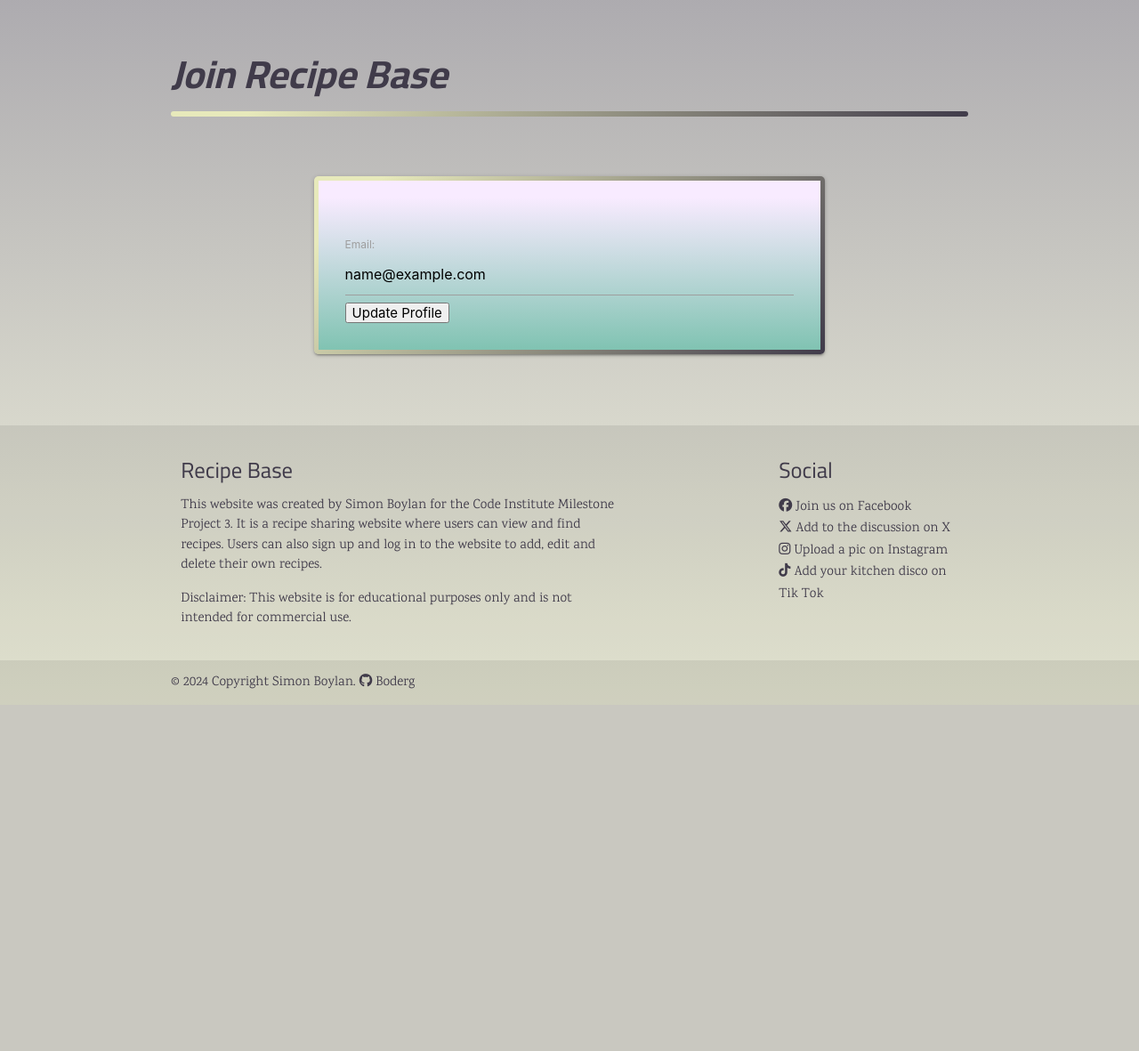
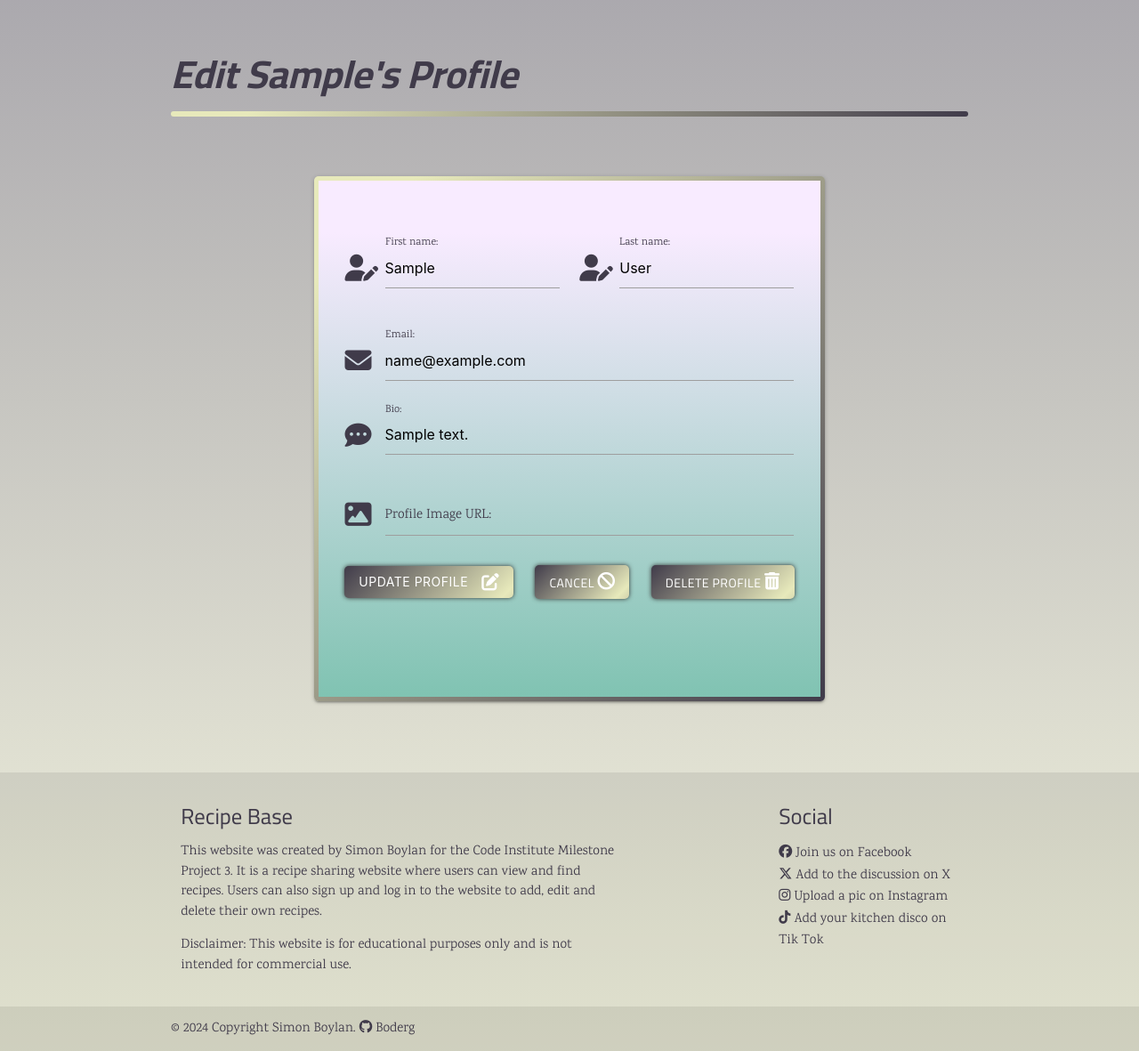
Before and after one commit to boderg/recipe-base, a Flask app: page /edit_profile/1 in a window 1280 px wide. Shown: the part 84-1265 px from the top of the page at 89% size. Before the commit the page ends 858 px from the top, so only its background shows below. Run offline with Flask 3, Linux system fonts and the light colour scheme; the visitor is signed in with stand-in values (Sample User, id 1); a database or web service that is not in the repository returns one stand-in record (values such as "Sample title"); some libraries are stand-ins or nearby versions.

Commit message:
Add edit profile form

```diff
--- a/templates/edit_profile.html
+++ b/templates/edit_profile.html
@@ -1,19 +1,66 @@
 {% extends "base.html" %}
 {% block content %}
 
-<h3>Join Recipe Base</h3>
+<h3>Edit {{ user.username.capitalize() }}'s Profile</h3>
 <hr>
 
 <div class="row">
-    <!-- form section -->
     <form class="col s12 m8 offset-m2" method="post" action="{{ url_for('edit_profile', username=session['user']) }}">
+
         <div class="card-panel">
-            <label for="email">Email:</label>
-            <input type="email" id="email" name="email" value="{{ user.email }}">
-            <!-- Add other fields as necessary -->
-            <input type="submit" value="Update Profile">
+
+            <!-- first name -->
+            <div class="row">
+                <div class="input-field col s6">
+                    <i class="fas fa-user-pen prefix"></i>
+                    <input id="first_name" name="first_name" type="text" minlength="1" maxlength="30"
+                        pattern="^[a-zA-Z]{1,30}$" class="validate" value="{{ user.first_name }}" required>
+                    <label for="first_name">First name: </label>
+                </div>
+            <!-- last name -->
+                <div class="input-field col s6">
+                    <i class="fas fa-user-pen prefix"></i>
+                    <input id="last_name" name="last_name" type="text" minlength="1" maxlength="30"
+                        pattern="^[a-zA-Z]{1,30}$" class="validate" value="{{ user.last_name }}" required>
+                    <label for="last_name">Last name: </label>
+                </div>
+            </div>
+            <!-- email -->
+            <div class="row">
+                <div class="input-field col s12">
+                    <i class="fas fa-envelope prefix"></i>
+                    <input id="email" name="email" type="email" class="validate" value="{{ user.email }}" required>
+                    <label for="email">Email: </label>
+                </div>
+            <!-- bio -->
+                <div class="input-field col s12">
+                    <i class="fas fa-comment-dots prefix"></i>
+                    <textarea id="bio" name="bio" class="materialize-textarea validate" required>{{ user.bio }}</textarea>
+                    <label for="bio">Bio: </label>
+                </div>
+            <!-- profile image -->
+                <div class="input-field col s12">
+                    <i class="fas fa-image prefix"></i>
+                    <input id="profile_image" name="profile_image" type="url" class="validate">
+                    <label for="profile_image">Profile Image URL: </label>
+                </div>
+            <div class="row">
+                <div class="col s12 ed-btn center-align">
+                    <button class="btn submit" type="submit">Update Profile
+                        <i class="fas fa-pen-to-square right"></i>
+                    </button>
+                    <a href="{{ url_for('profile', username=session['user']) }}" class="btn">Cancel <i class="fas fa-ban"></i></a>
+                    <a href="{{ url_for('delete_profile', username=session['user']) }}"
+                        onclick="return confirm('Are you sure you want to delete your profile? This action cannot be undone.')"
+                        class="btn delete">Delete Profile <i class="fas fa-trash-can"></i></a>
+                </div>
+            </div>
+
         </div>
+
+
     </form>
+
 
 </div>
 
```
